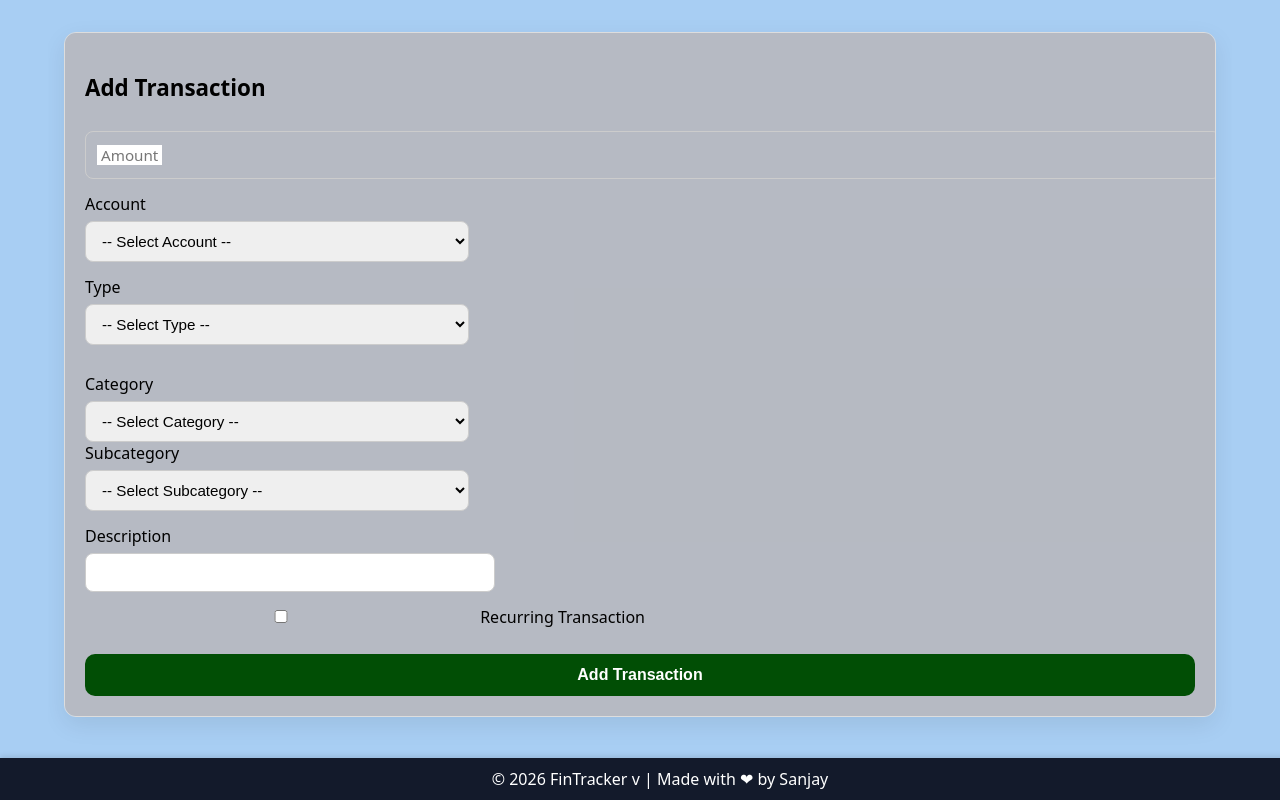
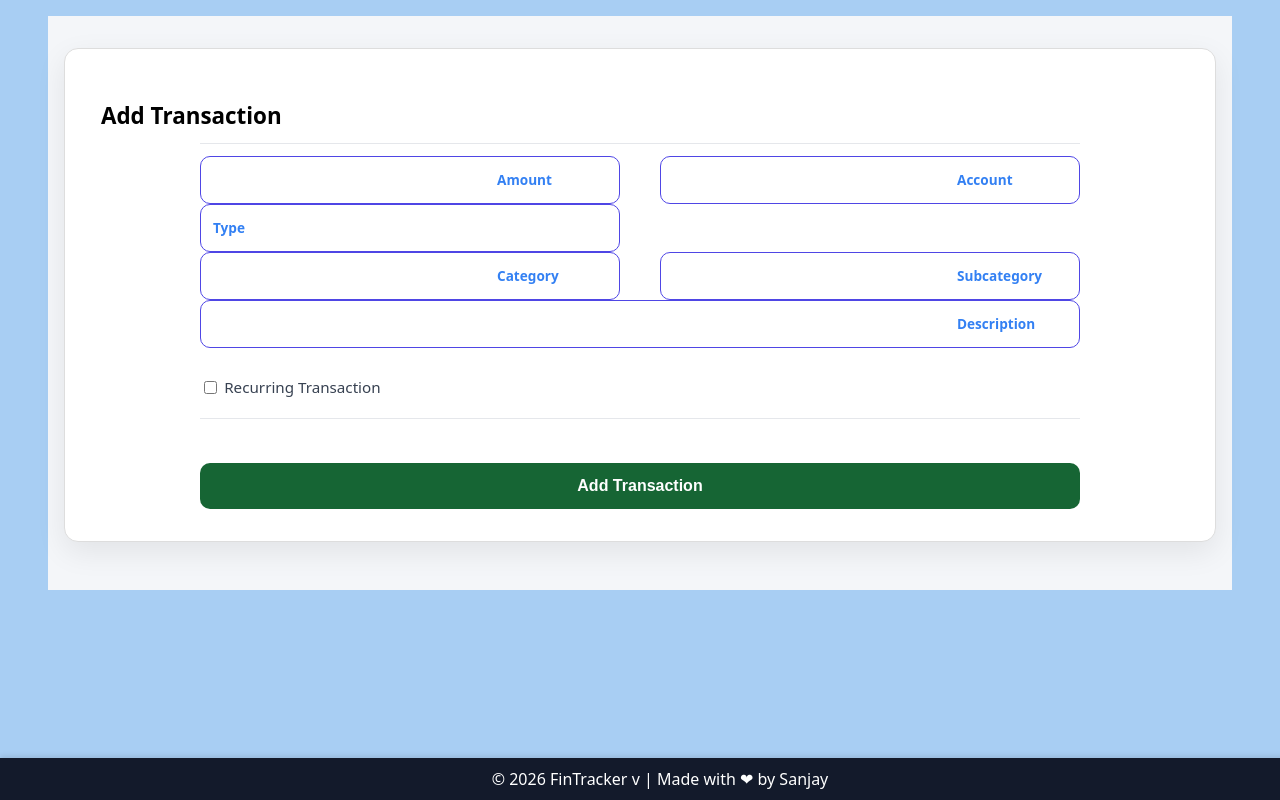
Before and after one commit to thrinadsanjay/FinTrack, a Python web app: template app/frontend/templates/transactions_add.html in a window 1280 px wide. Run offline with Jinja, Linux system fonts and the light colour scheme; the template is opened without the code that fills it: most values are stand-ins (such as "Sample title", 1, 10 or a date in 2020); lists and menus that the app fills with data are empty.

```diff
--- a/app/frontend/static/css/app.css
+++ b/app/frontend/static/css/app.css
@@ -1,6 +1,6 @@
 html {
   box-sizing: border-box;
-  overflow: hidden ;
+  /* overflow: hidden ; */
 }
 
 body {
@@ -41,8 +41,8 @@ main {
 .page-container {
   max-width: 90vw;
   margin: 0 auto;
-  padding: 16px;
-  overflow: hidden;
+  background: #f4f6f9;
+  padding: 32px 16px;
 }
 
 .card {
@@ -56,9 +56,9 @@ main {
 }
 
 .card-title {
-  margin-bottom: 16px;
   font-size: 1.4rem;
   font-weight: 600;
+  margin-bottom: 12px;
 }
 
 /* .submit-button {
@@ -72,20 +72,26 @@ main {
 
 /* ---------- Buttons ---------- */
 button[type="submit"] {
-  margin-top: 12px;
-  padding: 12px;
+  background: #166534; /* deep green */
+  color: white;
+  padding: 14px;
+  font-size: 1rem;
   border-radius: 10px;
   border: none;
-  background: #014e05;
-  color: white;
-  font-size: 1rem;
   font-weight: 600;
   cursor: pointer;
+  transition: background 0.2s ease, transform 0.1s ease;
+  margin-top: 12px;
 }
 
 button[type="submit"]:hover {
-  background: #4338ca;
+  background: #15803d;
 }
+
+button[type="submit"]:active {
+  transform: scale(0.98);
+}
+
 
 
 /* Mobile improvements */
--- a/app/frontend/static/css/transactions.css
+++ b/app/frontend/static/css/transactions.css
@@ -1,62 +1,175 @@
 
 /* ---------- Card ---------- */
 .transaction-card {
-  background: rgba(187, 181, 181, 0.774);
-  border-radius: 12px;
-  padding: 20px;
-  box-shadow: 0 8px 24px rgba(0, 0, 0, 0.08);
-
+  background: #ffffff;
+  border-radius: 14px;
+  padding: 32px 36px;
+  box-shadow: 0 10px 30px rgba(0, 0, 0, 0.08);
 }
-
-
 
 /* ----- Add New Transaction ----- */
 .transaction-card  form {
   display: flex;
   flex-direction: column;
-  gap: 14px;
+  gap: 20px;
+  max-width: 880px;
+  margin: 0 auto;
 }
 
-.transaction-card .form-grid {
-  display: grid;
-  grid-template-columns: repeat(2, 1fr);
-  gap: 16px;
+.transaction-card .form-field {
+  position: relative;
+  margin-top: 0;
 }
 
-.transaction-card .form-group {
+.form-field {
+  position: relative;
   display: flex;
-  flex-direction: column;
-  gap: 6px;
+  align-items: center;
+
+  height: 46px;
+  border: 1px solid #4f46e5;
+  border-radius: 10px;
+  background: #ffffff;
+  overflow: hidden; /* 🔥 keeps label inside */
 }
 
-.form-row {
-  display: grid;
-  grid-template-columns: 140px 1fr;
-  align-items: center;
-  gap: 12px;
+.form-field input,
+.form-field select {
+  flex: 1;
+  height: 100%;
+
+  border: none;
+  outline: none;
+
+  padding: 0 14px;
+  font-size: 0.95rem;
+  background: transparent;
 }
 
-@media (max-width: 768px) {
-  .form-row {
+.form-field input[name="amount"] {
+  font-weight: 500;
+}
+
+.form-field input[name="amount"]::placeholder {
+  font-weight: 400;
+}
+
+.form-field select {
+  appearance: none;
+  -webkit-appearance: none;
+  -moz-appearance: none;
+}
+
+.form-field select option {
+  padding: 6px 12px;
+}
+
+.form-field label {
+  display: flex;
+  flex: 0 0 110px;
+  height: 100%;
+  min-width: 80px;
+  display: flex;
+  align-items: center;
+  justify-content: left;
+  padding: 0 12px;
+  font-size: 0.85rem;
+  font-weight: 600;
+  background-color: transparent;
+  color: #3380f3;
+  border-radius: 8px 0 0 8px;
+  pointer-events: none;
+}
+
+.field--active label {
+  background-color: #e0e7ff; /* lighter blue pill */
+}
+
+.form-field select {
+  appearance: none;
+  -webkit-appearance: none;
+  -moz-appearance: none;
+}
+
+.form-field select option {
+  padding-left: 12px;
+}
+
+.form-field input,
+.form-field select {
+  border-color: #4338ca;
+}
+
+.form-field input:hover,
+.form-field select:hover {
+  border-color: #3730a3;
+}
+/*
+.field--active label {
+  line-height: 1;
+  position: absolute;
+  left: 12px;
+  top: 50%;
+  transform: translateY(-50%);
+  font-size: 0.9rem;
+  pointer-events: none;
+  transition: all 0.2s ease;
+  padding: 0 4px;
+  color: white;
+  background: blue;
+  font-weight: 600;
+  height: 100%;
+}
+
+.field--active input,
+.field--active select {
+  padding-left: 80px;
+  border-color: #4338ca;
+  box-shadow: 0 0 0 1px rgba(67, 56, 202, 0.25);
+} */
+
+.field-group {
+  align-items: start;
+  display: grid;
+  grid-template-columns: repeat(2, minmax(0, 1fr));
+  gap: 40px;
+}
+
+.form-section {
+  padding-top: 12px;
+  border-top: 1px solid #e5e7eb;
+}
+
+.form-check {
+  margin-top: 8px;
+}
+
+.form-check-label {
+  font-size: 0.95rem;
+  color: #374151;
+}
+
+.form-check-input {
+  transform: translateY(1px);
+}
+
+#recurringSection {
+  padding-top: 20px;
+  margin-top: 8px;
+  border-top: 1px dashed #e5e7eb;
+}
+
+#recurringSection hr {
+  display: none;
+}
+
+/* Mobile */
+
+@media (max-width: 640px) {
+  .field-group {
     grid-template-columns: 1fr;
   }
 }
-
-.transaction-card input,
-.transaction-card select {
-  padding: 10px 12px;
-  border-radius: 8px;
-  border: 1px solid #ccc;
-  font-size: 0.95rem;
-  width: 30vw;
-}
-
-.transaction-card input:focus,
-.transaction-card select:focus {
-  outline: none;
-  border-color: #4f46e5;
-}
-
 
 
 /* ---------- To bank Account---------- */
@@ -71,8 +184,6 @@
     width: 100%;
   }
 }
-
-
 
 /* ---------- Modal ---------- */
 .modal {
@@ -113,57 +224,3 @@
 .info-icon:hover {
   opacity: 1;
 }
-
-/* Mobile */
-@media (max-width: 768px) {
-  .form-grid {
-    grid-template-columns: 1fr;
-  }
-}
-
-.floating-field {
-  position: relative;
-  margin-top: 12px;
-}
-
-/* Inputs */
-.floating-field input,
-.floating-field select {
-  width: 100%;
-  padding: 14px 12px;
-  font-size: 1rem;
-  border: 1px solid #ccc;
-  border-radius: 8px;
-  background: transparent;
-  outline: none;
-}
-
-/* Label (inside input) */
-.floating-field label {
-  position: absolute;
-  left: 12px;
-  top: 50%;
-  transform: translateY(-50%);
-  font-size: 0.95rem;
-  color: #777;
-  pointer-events: none;
-  transition: all 0.2s ease;
-  background: white;
-  padding: 0 4px;
-}
-
-/* On focus OR filled */
-.floating-field input:focus + label,
-.floating-field input:not(:placeholder-shown) + label,
-.floating-field select:focus + label,
-.floating-field select:not([value=""]) + label {
-  top: -6px;
-  font-size: 0.75rem;
-  color: #4f46e5;
-}
-
-/* Focus style */
-.floating-field input:focus,
-.floating-field select:focus {
-  border-color: #4f46e5;
-}
--- a/app/frontend/static/js/transactions.js
+++ b/app/frontend/static/js/transactions.js
@@ -35,8 +35,8 @@ document.addEventListener("DOMContentLoaded", () => {
   txType.addEventListener("change", async () => {
     const type = txType.value;
 
-    resetSelect(category, "-- Select Category --");
-    resetSelect(subcategory, "-- Select Subcategory --");
+    resetSelect(category, "");
+    resetSelect(subcategory, "");
 
     // if (!type || type === "transfer") {
     //   category.required = type !== "transfer";
@@ -75,7 +75,7 @@ document.addEventListener("DOMContentLoaded", () => {
     const categoryCode = category.value;
     const type = txType.value;
 
-    resetSelect(subcategory, "-- Select Subcategory --");
+    resetSelect(subcategory, "");
 
     if (!categoryCode || !type) return;
 
@@ -175,3 +175,42 @@ document.addEventListener("DOMContentLoaded", () => {
     }
   });
 });
+
+// --------------------------------------------------
+// Input box floating labels
+// --------------------------------------------------
+
+document.addEventListener("DOMContentLoaded", () => {
+  document.querySelectorAll(".form-field input, .form-field select")
+    .forEach(field => {
+      const wrapper = field.closest(".form-field");
+
+      // Focus → activate
+      field.addEventListener("focus", () => {
+        wrapper.classList.remove("field--idle");
+        wrapper.classList.add("field--active");
+      });
+
+      // Blur → decide state
+      field.addEventListener("blur", () => {
+        if (!field.value) {
+          wrapper.classList.remove("field--active");
+          wrapper.classList.add("field--idle");
+        }
+      });
+
+      // Change → lock active state
+      field.addEventListener("change", () => {
+        if (field.value) {
+          wrapper.classList.remove("field--idle");
+          wrapper.classList.add("field--active");
+        }
+      });
+
+      // On load (autofill / edit)
+      if (field.value) {
+        wrapper.classList.remove("field--idle");
+        wrapper.classList.add("field--active");
+      }
+    });
+});
--- a/app/frontend/templates/transactions_add.html
+++ b/app/frontend/templates/transactions_add.html
@@ -7,47 +7,44 @@
     <h2 class="card-title">Add Transaction</h2>
 
     <form method="post" action="/transactions/add" id="transaction-form">
-
+      <div class="form-section">
+        <div class="field-group">
           <!-- Amount -->
-      <div class="form-group floating-field">
+          <div class="form-field field--idle">
             <input type="number" step="0.01" name="amount" placeholder=" " required />
             <label>Amount</label>
           </div>
           <!-- Account -->
-      <div class="form-grid">
-        <div class="form-group">
-          <label>Account</label>
+          <div class="form-field field--idle">
             <select name="account_id" id="account" required>
-            <option value="">-- Select Account --</option>
+              <option value="" hidden></option>
               {% for acc in accounts %}
               <option value="{{ acc._id }}">
                 {{ acc.name }} (₹{{ acc.balance }})
               </option>
               {% endfor %}
             </select>
+            <label>Account</label>
           </div>
         </div>
-
+        <div class="field-group">
           <!-- Transaction Type -->
-      <div class="form-grid">
-        <div class="form-group">
+          <div class="form-field field--idle">
             <label>Type</label>
             <select name="tx_type" id="tx_type" required>
-            <option value="">-- Select Type --</option>
+              <option value="" hidden></option>
               <option value="debit">Expense</option>
               <option value="credit">Income</option>
               <option value="transfer">Self Transfer</option>
             </select>
           </div>
-      </div>
 
           <!-- Target Account (Transfer only) -->
-      <div class="form-grid">
-        <div class="form-group">
-          <div id="target-account-wrapper" class="tohidden">
+          <div class="tohidden" id="target-account-wrapper">
+            <div class="form-field field--idle">
               <label>Transfer To</label>
               <select name="target_account_id" id="target_account">
-              <option value="">-- Select Target Account --</option>
+                <option value="" hidden></option>
                 {% for acc in accounts %}
                 <option value="{{ acc._id }}">{{ acc.name }}</option>
                 {% endfor %}
@@ -57,36 +54,30 @@
         </div>
 
         <!-- Category and Subcategory -->
-      <div id="category-wrapper">
+        <div class="field-group" id="category-wrapper">
           <!-- Category -->
-        <div class="form-grid">
-          <div class="form-group">
+          <div class="form-field field--idle">
+            <select name="category_code" id="category" required>
+              <option value="" hidden></option>
+            </select>
             <label>Category</label>
-            <select name="category_code" id="category" required>
-              <option value="">-- Select Category --</option>
-            </select>
-          </div>
           </div>
 
           <!-- Subcategory -->
-        <div class="form-grid">
-          <div class="form-group">
+          <div class="form-field field--idle">
+            <select name="subcategory_code" id="subcategory" required>
+              <option value="" hidden></option>
+            </select>
             <label>Subcategory</label>
-            <select name="subcategory_code" id="subcategory" required>
-              <option value="">-- Select Subcategory --</option>
-            </select>
-          </div>
           </div>
         </div>
 
       <!-- Description -->
-      <div class="form-grid">
-        <div class="form-group">
+      <div class="form-field field--idle">
+        <input type="text" name="description">
         <label>Description</label>
-          <input type="text" name="description">
       </div>
   </div>
-
   <!-- Recurring Checkbox -->
   <div class="form-check mt-2">
     <input class="form-check-input" type="checkbox" id="isRecurring" name="is_recurring" value="1">
@@ -94,17 +85,13 @@
       Recurring Transaction
     </label>
   </div>
-
+  <div class="form-section">
     <!-- Recurring Section -->
     <div id="recurringSection" class="mt-3" style="display: none;">
-        <hr>
-        <h5>Recurring Details</h5>
-
-        <div class="form-grid">
-          <div class="form-group">
+      <div class="form-field field--idle">
         <label>Frequency</label>
         <select name="frequency" id="recurringFrequency">
-              <option value="">-- Select Frequency --</option>
+          <option value="" hidden></option>
           <option value="daily">Daily</option>
           <option value="weekly">Weekly</option>
           <option value="biweekly">Bi-Weekly</option>
@@ -114,24 +101,22 @@
           <option value="yearly">Yearly</option>
         </select>
       </div>
-        </div>
 
-        <div class="form-grid">
-          <div class="form-group">
+      <div class="field-group">
+        <div class="form-field field--active">
           <label class="mt-2">Start Date</label>
           <input type="date" name="start_date" id="recurringStartDate">
         </div>
-        </div>
 
-        <div class="form-grid">
-          <div class="form-group">
+        <div class="form-field field--idle">
           <label class="mt-2">End Date</label>
-            <input type="date" name="end_date" id="recurringEndDate">
+          <input type="text" onfocus="(this.type='date')" onblur="if(!this.value) this.type='text'" name="end_date"
+            id="recurringEndDate" placeholder="testttt">
         </div>
         <input type="hidden" name="interval" value="1">
       </div>
     </div>
-
+  </div>
   <button type="submit" class="mt-3">Add Transaction</button>
   </form>
 </div>
```
Lines whose indentation alone changed are shown as unchanged.
